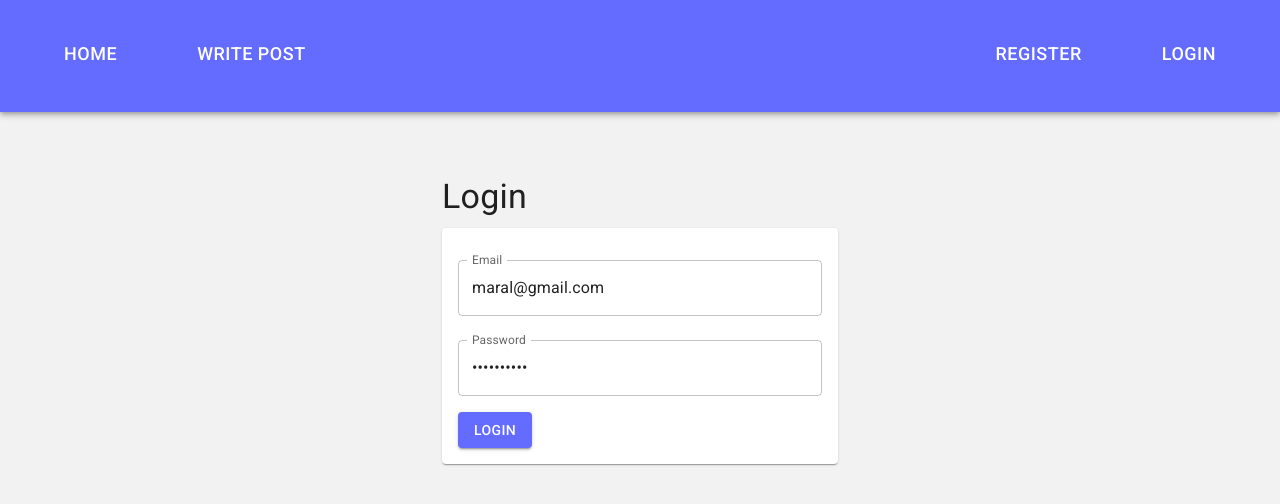
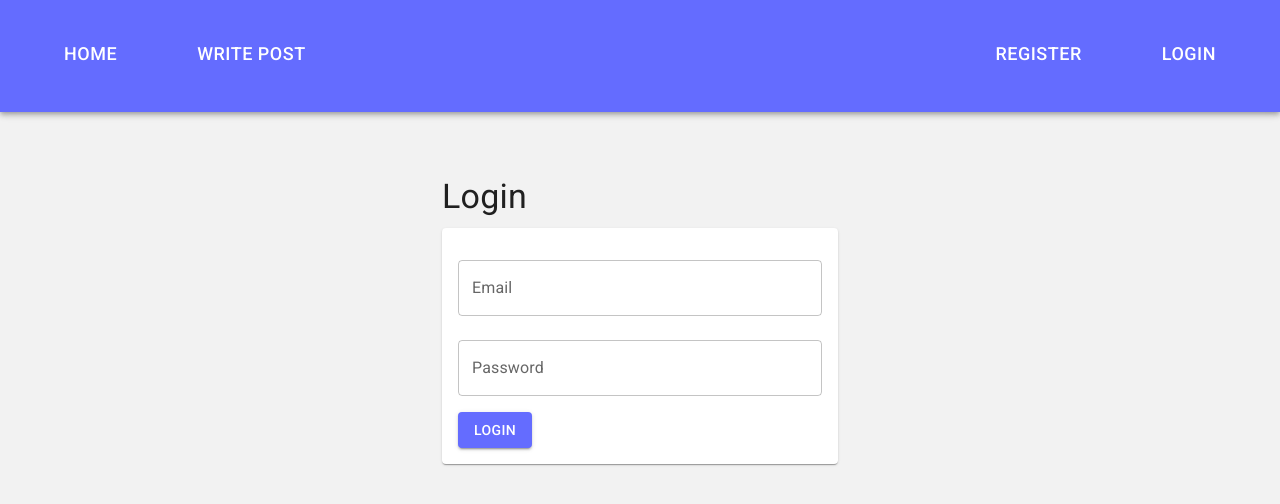
Before and after one commit to Maral1373/blog-app, a React (Vite) app: page /login in a window 1280 px wide. Shown: the top 504 px of the page. Built offline with nearby package versions, Linux system fonts and the light colour scheme; no server answers.

Commit message:
Update Login.jsx

```diff
--- a/src/pages/Login.jsx
+++ b/src/pages/Login.jsx
@@ -70,7 +70,7 @@ const Login = () => {
 							name="email"
 							fullWidth
 							margin="normal"
-							defaultValue="maral@gmail.com"
+							// defaultValue="maral@gmail.com"
 						/>
 						<TextField
 							label="Password"
@@ -78,7 +78,7 @@ const Login = () => {
 							type="password"
 							fullWidth
 							margin="normal"
-							defaultValue="maralmaral"
+							// defaultValue="maralmaral"
 						/>
 						<Button
 							variant="contained"
```
